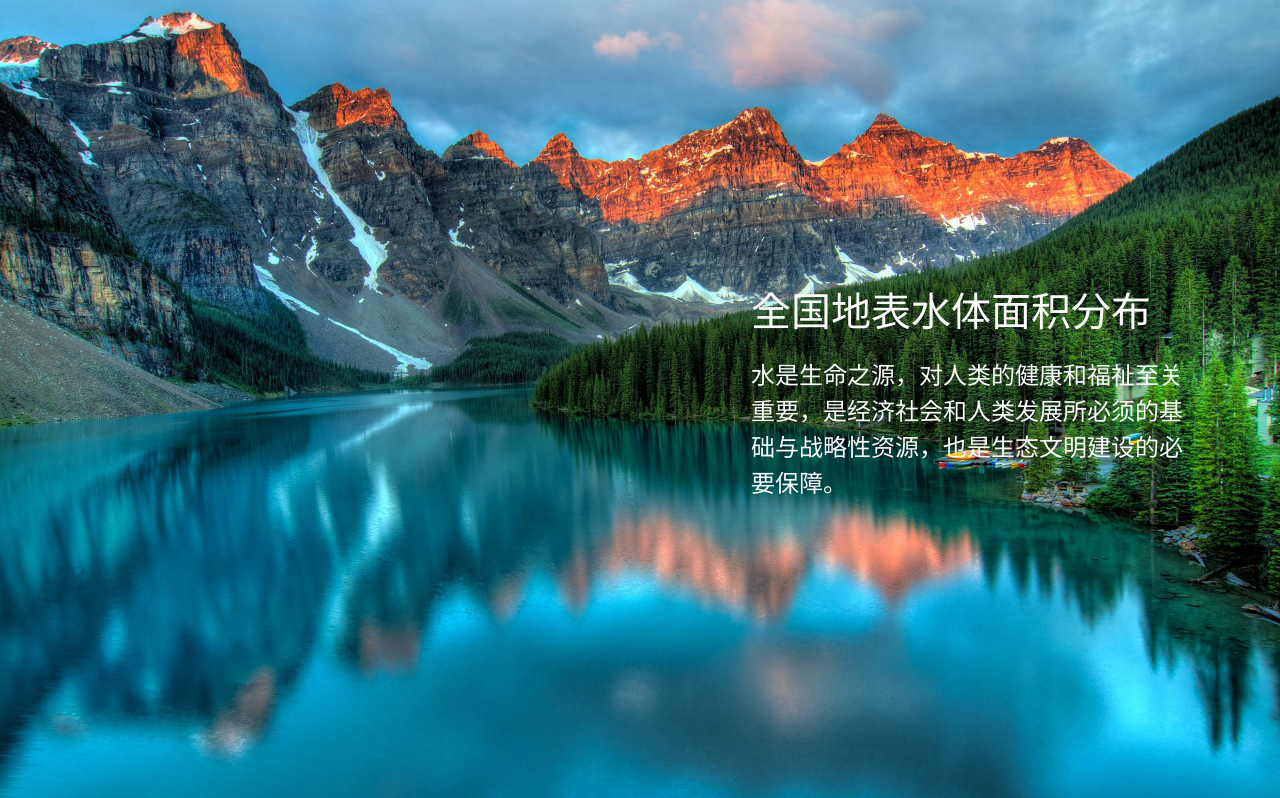
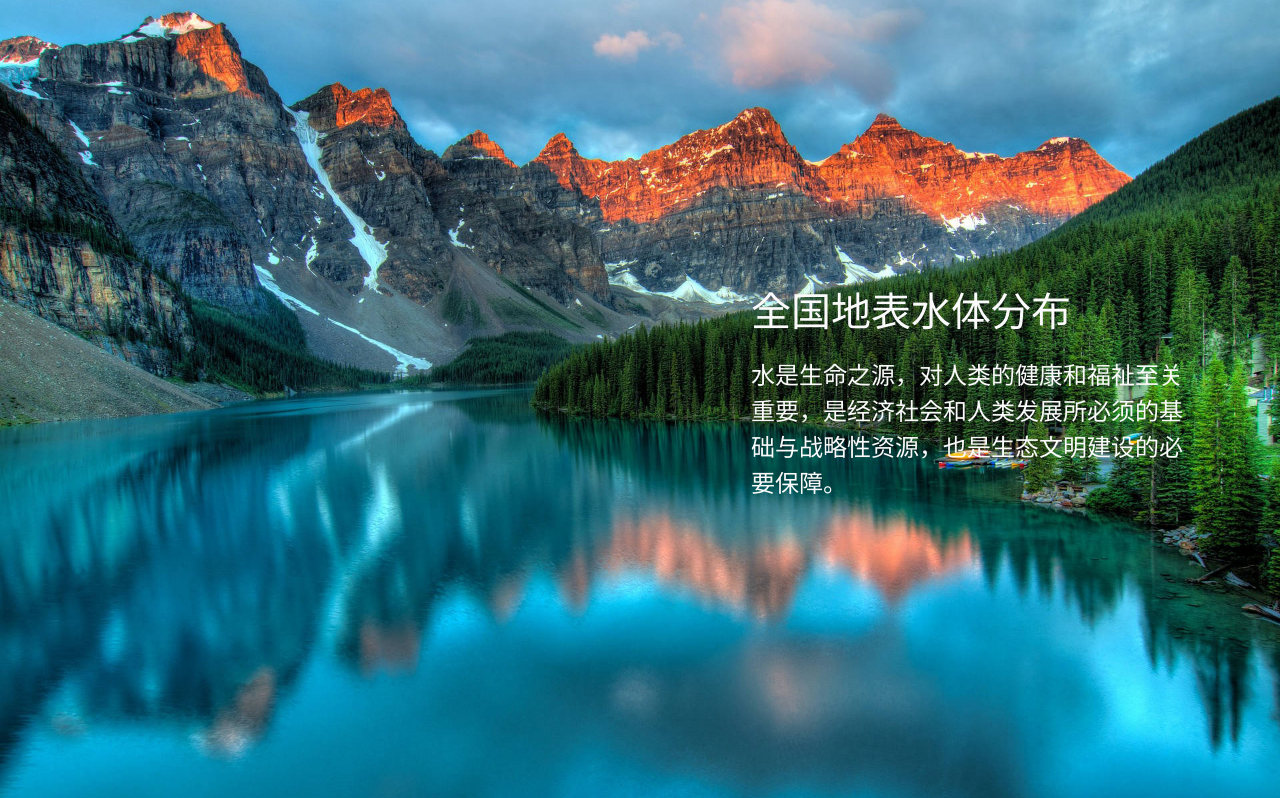
Before and after one commit to jyhcoding/dituzuoye, a plain HTML site: page index.html in a window 1280 px wide. Shown: the top 798 px of the page. Drawn offline with Linux system fonts and the light colour scheme; files whose address does not match are found by name.

Commit message:
修改仓库

```diff
--- a/index.html
+++ b/index.html
@@ -40,7 +40,7 @@
     <div class="text-right container">
         <div class="row justify-content-end">
             <div class="col-12 col-lg-5">
-                <h1 class="mbr-section-title mbr-fonts-style mb-3 display-5">全国地表水体面积分布<br></h1>
+                <h1 class="mbr-section-title mbr-fonts-style mb-3 display-5">全国地表水体分布<br></h1>
 
                 <p class="mbr-text mbr-fonts-style display-4">水是生命之源，对人类的健康和福祉至关重要，是经济社会和人类发展所必须的基础与战略性资源，也是生态文明建设的必要保障。</p>
 
```
